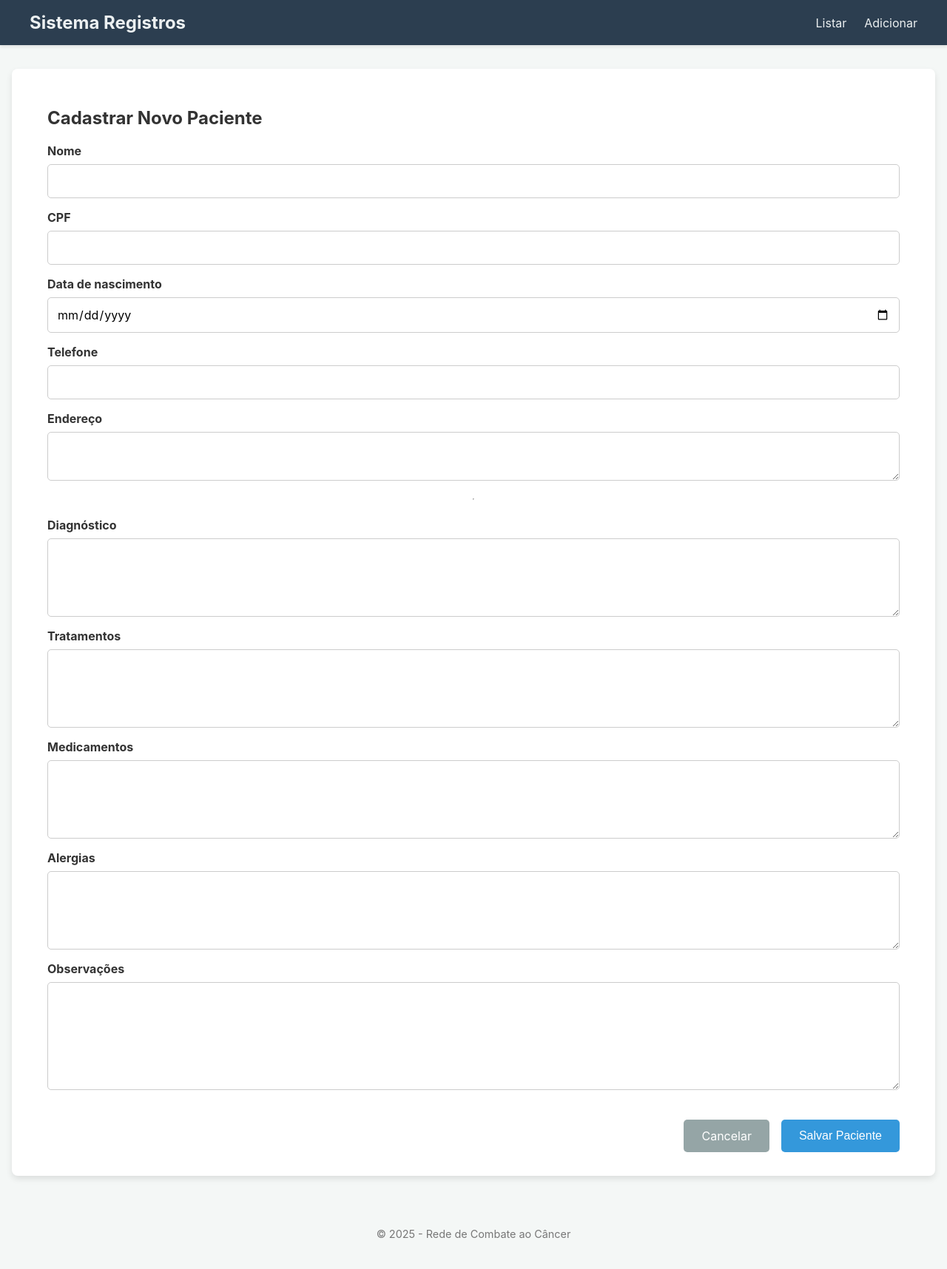
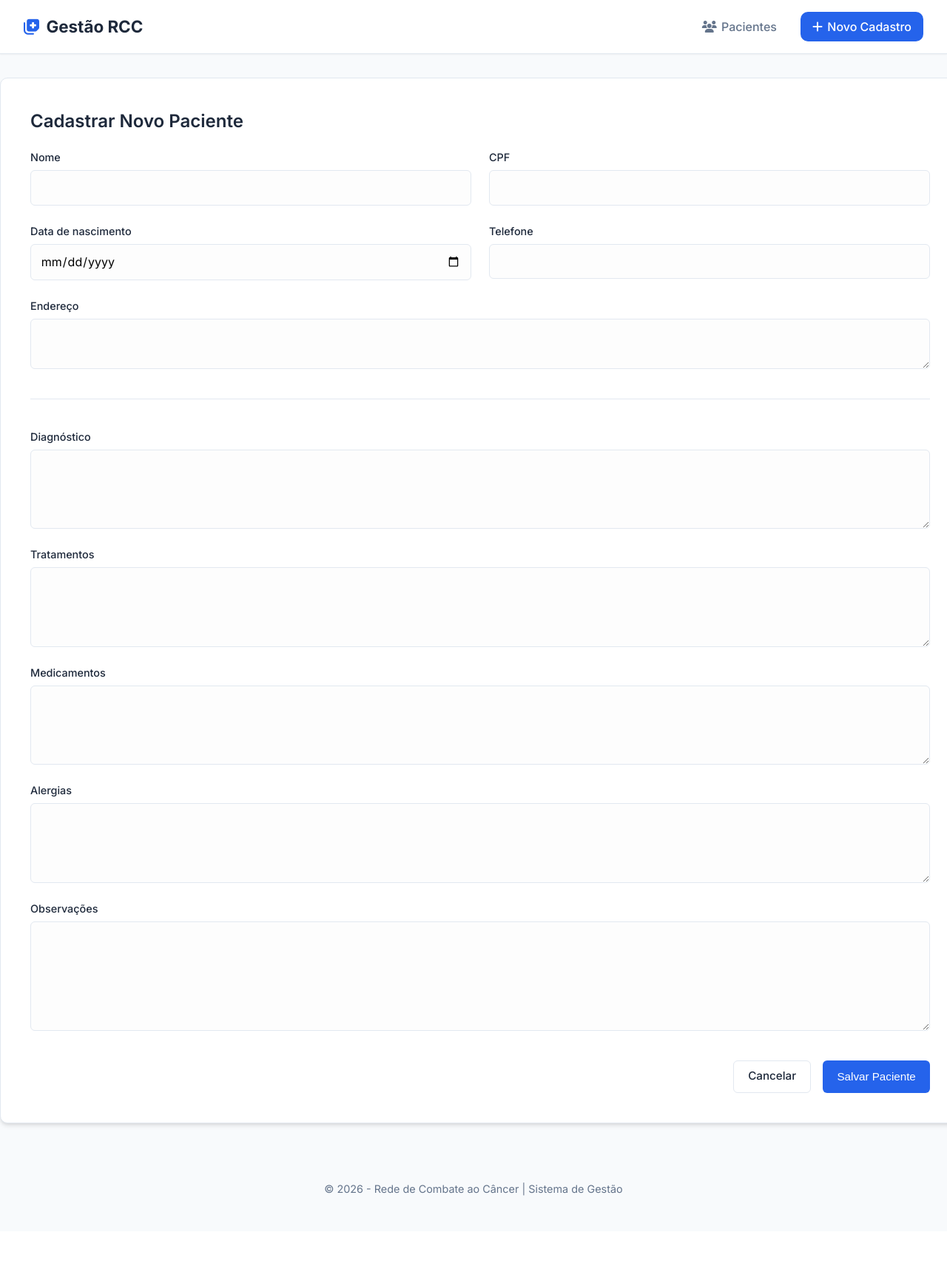
Before and after one commit to caiobraz-cmd/gestao-rcc, a Flask app: page /novo in a window 1280 px wide. Shown: the whole page at 74% size. After the commit the page ends 1617 px from the top, so only its background shows below. Run offline with Flask 3, Linux system fonts and the light colour scheme.

Commit message:
New Visual
Adicionado novo visual para ser agradável e simples de mexer.

Cores mais VIVAS
Edição em Botões (agora são mais limpos e simples de entender a função).
Preparação para continuação/estruturação do programa, codigo mais limpo.

```diff
--- a/static/style.css
+++ b/static/style.css
@@ -1,281 +1,215 @@
-/* Estilos Gerais */
+/* Variáveis de Tema (Minimalista Azul/Branco) */
+:root {
+    --bg-color: #f8fafc;
+    --surface: #ffffff;
+    --text-main: #1e293b;
+    --text-muted: #64748b;
+    --primary-blue: #2563eb;
+    --primary-hover: #1d4ed8;
+    --border-color: #e2e8f0;
+    --danger: #ef4444;
+    --danger-hover: #dc2626;
+    --success: #10b981;
+    --shadow-sm: 0 1px 2px 0 rgba(0, 0, 0, 0.05);
+    --shadow-md: 0 4px 6px -1px rgba(0, 0, 0, 0.1), 0 2px 4px -1px rgba(0, 0, 0, 0.06);
+    --radius: 10px;
+}
+
+/* Reset e Tipografia */
 body {
-    font-family: -apple-system, BlinkMacSystemFont, "Segoe UI", Roboto, "Helvetica Neue", Arial, sans-serif;
+    font-family: 'Inter', sans-serif;
     margin: 0;
-    background-color: #f4f7f6;
-    color: #333;
+    background-color: var(--bg-color);
+    color: var(--text-main);
     display: flex;
     flex-direction: column;
     min-height: 100vh;
+    line-height: 1.5;
 }
 
-.container {
-    flex: 1;
-    width: 90%;
-    max-width: 1600px;
-    margin: 2rem auto;
-    padding: 2rem 3rem;
-    background-color: #fff;
-    border-radius: 8px;
-    box-shadow: 0 4px 8px rgba(0,0,0,0.1);
-}
+h1, h2, h3 { color: var(--text-main); font-weight: 600; margin-top: 0; }
 
-/* Header e Navegação */
+/* Cabeçalho Branco Minimalista */
 header {
-    background-color: #2c3e50;
-    color: #ecf0f1;
+    background-color: var(--surface);
     padding: 1rem 2rem;
-    box-shadow: 0 2px 4px rgba(0,0,0,0.1);
+    box-shadow: var(--shadow-sm);
+    border-bottom: 1px solid var(--border-color);
+    position: sticky;
+    top: 0;
+    z-index: 100;
 }
 
 nav {
     display: flex;
     justify-content: space-between;
     align-items: center;
-    max-width: 1200px;
+    max-width: 1400px;
     margin: 0 auto;
 }
 
 nav .logo {
-    font-size: 1.5rem;
-    font-weight: bold;
-    color: #ecf0f1;
+    font-size: 1.4rem;
+    font-weight: 700;
+    color: var(--text-main);
     text-decoration: none;
+    display: flex;
+    align-items: center;
+    gap: 0.5rem;
 }
 
-nav ul {
-    list-style: none;
-    margin: 0;
-    padding: 0;
+nav ul { list-style: none; margin: 0; padding: 0; display: flex; gap: 2rem; align-items: center; }
+
+nav ul li a {
+    color: var(--text-muted);
+    text-decoration: none;
+    font-weight: 500;
+    transition: color 0.2s;
     display: flex;
-    gap: 1.5rem;
+    align-items: center;
+    gap: 0.4rem;
 }
 
-nav ul li a {
-    color: #ecf0f1;
-    text-decoration: none;
-    font-size: 1rem;
-    transition: color 0.3s;
+nav ul li a:hover { color: var(--primary-blue); }
+
+nav ul li a.nav-btn {
+    background-color: var(--primary-blue);
+    color: white;
+    padding: 0.5rem 1rem;
+    border-radius: var(--radius);
+}
+nav ul li a.nav-btn:hover { background-color: var(--primary-hover); color: white; }
+
+/* Container Principal */
+.container {
+    flex: 1;
+    width: 95%;
+    max-width: 1400px;
+    margin: 2rem auto;
+    padding: 2.5rem;
+    background-color: var(--surface);
+    border-radius: var(--radius);
+    box-shadow: var(--shadow-md);
+    border: 1px solid var(--border-color);
 }
 
-nav ul li a:hover {
-    color: #3498db;
+/* Botões Modernos */
+.btn {
+    padding: 0.6rem 1.2rem;
+    border: none;
+    border-radius: 6px;
+    text-decoration: none;
+    font-size: 0.95rem;
+    font-weight: 500;
+    cursor: pointer;
+    transition: all 0.2s;
+    display: inline-flex;
+    align-items: center;
+    gap: 0.4rem;
 }
 
-/* Botões */
-.btn {
-    padding: 0.75rem 1.5rem;
-    border: none;
-    border-radius: 5px;
-    text-decoration: none;
-    color: white;
-    font-size: 1rem;
-    cursor: pointer;
-    transition: background-color 0.3s, transform 0.2s;
-    display: inline-block;
-}
+.btn-primary { background-color: var(--primary-blue); color: white; }
+.btn-primary:hover { background-color: var(--primary-hover); transform: translateY(-1px); box-shadow: var(--shadow-md); }
 
-.btn:hover {
-    transform: translateY(-2px);
-}
+.btn-secondary { background-color: var(--surface); color: var(--text-main); border: 1px solid var(--border-color); }
+.btn-secondary:hover { background-color: #f1f5f9; border-color: #cbd5e1; }
 
-.btn-primary {
-    background-color: #3498db;
-}
+.btn-danger { background-color: var(--danger); color: white; }
+.btn-danger:hover { background-color: var(--danger-hover); }
 
-.btn-primary:hover {
-    background-color: #2980b9;
-}
-
-.btn-secondary {
-    background-color: #95a5a6;
-}
-
-.btn-secondary:hover {
-    background-color: #7f8c8d;
-}
-
-.btn-danger {
-    background-color: #e74c3c;
-}
-
-.btn-danger:hover {
-    background-color: #c0392b;
-}
-
-/* Header com Ações */
 .header-action {
     display: flex;
     justify-content: space-between;
     align-items: center;
-    margin-bottom: 1.5rem;
+    margin-bottom: 2rem;
+    padding-bottom: 1rem;
+    border-bottom: 1px solid var(--border-color);
 }
 
-/* Tabelas */
+/* Tabelas Limpas */
 table {
     width: 100%;
-    border-collapse: collapse;
+    border-collapse: separate;
+    border-spacing: 0;
     margin-top: 1rem;
 }
 
 th, td {
-    padding: 1rem;
+    padding: 1.2rem 1rem;
     text-align: left;
-    border-bottom: 1px solid #ddd;
+    border-bottom: 1px solid var(--border-color);
 }
 
 th {
-    background-color: #ecf0f1;
-    font-weight: bold;
+    background-color: #f8fafc;
+    color: var(--text-muted);
+    font-weight: 600;
+    font-size: 0.85rem;
+    text-transform: uppercase;
+    letter-spacing: 0.5px;
 }
 
-td.acoes {
-    display: flex;
-    gap: 0.5rem;
-    align-items: center;
-}
+tr:hover td { background-color: #f1f5f9; }
 
 /* Formulários */
-.form-card {
-    display: flex;
-    flex-direction: column;
-    gap: 1rem;
-}
+.form-card { display: grid; grid-template-columns: 1fr 1fr; gap: 1.5rem; }
+.form-card hr { grid-column: 1 / -1; width: 100%; border: 0; border-top: 1px solid var(--border-color); margin: 1rem 0; }
+.form-group.full-width { grid-column: 1 / -1; }
 
-.form-group {
-    display: flex;
-    flex-direction: column;
-}
-
-.form-group label {
-    margin-bottom: 0.5rem;
-    font-weight: bold;
-}
+.form-group { display: flex; flex-direction: column; }
+.form-group label { margin-bottom: 0.4rem; font-weight: 500; color: var(--text-main); font-size: 0.9rem; }
 
 .form-group input,
 .form-group textarea {
-    padding: 0.75rem;
-    border: 1px solid #ccc;
-    border-radius: 5px;
+    padding: 0.8rem;
+    border: 1px solid var(--border-color);
+    border-radius: 6px;
     font-size: 1rem;
     font-family: inherit;
-    resize: vertical;
+    background-color: #fdfdfd;
+    transition: all 0.2s;
 }
 
-.form-group small {
-    color: #777;
-    font-size: 0.875rem;
-    margin-top: 0.25rem;
+.form-group input:focus,
+.form-group textarea:focus {
+    outline: none;
+    border-color: var(--primary-blue);
+    box-shadow: 0 0 0 3px rgba(37, 99, 235, 0.1);
+    background-color: var(--surface);
 }
 
-.form-actions {
-    display: flex;
-    justify-content: flex-end;
-    gap: 1rem;
-    margin-top: 1.5rem;
-}
+.form-actions { grid-column: 1 / -1; display: flex; justify-content: flex-end; gap: 1rem; margin-top: 1rem; }
 
-/* Alertas */
-.alert {
-    padding: 1rem;
-    margin-bottom: 1rem;
-    border-radius: 5px;
-    font-weight: 500;
-}
-
-.alert-success {
-    background-color: #d4edda;
-    color: #155724;
-    border: 1px solid #c3e6cb;
-}
-
-.alert-danger {
-    background-color: #f8d7da;
-    color: #721c24;
-    border: 1px solid #f5c6cb;
-}
-
-.alert-warning {
-    background-color: #fff3cd;
-    color: #856404;
-    border: 1px solid #ffeaa7;
-}
-
-.alert-info {
-    background-color: #d1ecf1;
-    color: #0c5460;
-    border: 1px solid #bee5eb;
-}
-
-/* Detalhes */
-.detalhes-card {
+/* Detalhes e Cards Internos */
+.info-grid {
+    display: grid;
+    grid-template-columns: repeat(auto-fill, minmax(250px, 1fr));
+    gap: 1.5rem;
+    background-color: #f8fafc;
+    padding: 1.5rem;
+    border-radius: var(--radius);
+    border: 1px solid var(--border-color);
     margin-bottom: 2rem;
 }
 
-.detalhes-card h3 {
-    color: #2c3e50;
-    margin-bottom: 1rem;
-    padding-bottom: 0.5rem;
-    border-bottom: 2px solid #3498db;
+.info-item strong { color: var(--text-muted); font-size: 0.85rem; text-transform: uppercase; display: block; margin-bottom: 0.3rem; }
+.info-item p, .info-item span { font-size: 1.05rem; color: var(--text-main); margin: 0; font-weight: 500;}
+
+/* Status Badges */
+.badge {
+    padding: 0.3rem 0.8rem;
+    border-radius: 20px;
+    font-size: 0.85rem;
+    font-weight: 600;
 }
+.badge-active { background-color: #dcfce7; color: #166534; }
+.badge-death { background-color: #fee2e2; color: #991b1b; }
 
-.info-grid {
-    display: grid;
-    grid-template-columns: repeat(auto-fit, minmax(250px, 1fr));
-    gap: 1rem;
-    margin-bottom: 2rem;
-}
-
-.info-section {
-    display: flex;
-    flex-direction: column;
-    gap: 1rem;
-}
-
-.info-item {
-    padding: 0.5rem 0;
-}
-
-.info-item strong {
-    color: #2c3e50;
-    display: block;
-    margin-bottom: 0.25rem;
-}
-
-.info-item p {
-    margin: 0;
-    color: #555;
-    white-space: pre-wrap;
-}
+/* Alertas Flash */
+.flash-messages { margin-bottom: 2rem; }
+.alert { padding: 1rem 1.5rem; border-radius: 8px; font-weight: 500; display: flex; align-items: center; gap: 0.8rem; margin-bottom: 1rem; }
+.alert-success { background-color: #ecfdf5; color: #065f46; border: 1px solid #a7f3d0; }
+.alert-danger { background-color: #fef2f2; color: #991b1b; border: 1px solid #fecaca; }
 
 /* Footer */
-footer {
-    text-align: center;
-    padding: 1.5rem;
-    margin-top: auto;
-    color: #777;
-    font-size: 0.9rem;
-    background-color: #f4f7f6;
-}
-
-/* Responsividade */
-@media (max-width: 768px) {
-    .container {
-        width: 95%;
-        padding: 1rem;
-    }
-
-    .header-action {
-        flex-direction: column;
-        align-items: flex-start;
-        gap: 1rem;
-    }
-
-    td.acoes {
-        flex-direction: column;
-    }
-
-    .info-grid {
-        grid-template-columns: 1fr;
-    }
-}
+footer { text-align: center; padding: 2rem; color: var(--text-muted); font-size: 0.9rem; margin-top: auto; }
--- a/templates/base.html
+++ b/templates/base.html
@@ -1,40 +1,48 @@
 <!DOCTYPE html>
 <html lang="pt-br">
-
 <head>
     <meta charset="UTF-8">
     <meta name="viewport" content="width=device-width, initial-scale=1.0">
-    <title>{{ titulo }} - Gestão de Pessoas</title>
+    <title>{{ titulo }} - Gestão RCC</title>
+
+    <link rel="preconnect" href="https://fonts.googleapis.com">
+    <link rel="preconnect" href="https://fonts.gstatic.com" crossorigin>
+    <link href="https://fonts.googleapis.com/css2?family=Inter:wght@300;400;500;600;700&display=swap" rel="stylesheet">
+
+    <link rel="stylesheet" href="https://cdnjs.cloudflare.com/ajax/libs/font-awesome/6.4.0/css/all.min.css">
+
     <link rel="stylesheet" href="{{ url_for('static', filename='style.css') }}">
 </head>
-
 <body>
     <header>
         <nav>
-            <a href="{{ url_for('pessoa_bp.listar') }}" class="logo">Sistema Registros</a>
+            <a href="{{ url_for('pessoa_bp.listar') }}" class="logo">
+                <i class="fa-solid fa-notes-medical" style="color: #2563eb;"></i> Gestão RCC
+            </a>
             <ul>
-                <li><a href="{{ url_for('pessoa_bp.listar') }}">Listar</a></li>
-                <li><a href="{{ url_for('pessoa_bp.novo') }}">Adicionar</a></li>
+                <li><a href="{{ url_for('pessoa_bp.listar') }}"><i class="fa-solid fa-users"></i> Pacientes</a></li>
+                <li><a href="{{ url_for('pessoa_bp.novo') }}" class="nav-btn"><i class="fa-solid fa-plus"></i> Novo Cadastro</a></li>
             </ul>
         </nav>
     </header>
     <main class="container">
-        <!-- Mensagens Flash -->
         {% with messages = get_flashed_messages(with_categories=true) %}
             {% if messages %}
+                <div class="flash-messages">
                 {% for category, message in messages %}
-                    <div class="alert alert-{{ category }}" role="alert">
+                    <div class="alert alert-{{ category }}">
+                        <i class="fa-solid {% if category == 'success' %}fa-check-circle{% elif category == 'danger' %}fa-circle-exclamation{% else %}fa-info-circle{% endif %}"></i>
                         {{ message }}
                     </div>
                 {% endfor %}
+                </div>
             {% endif %}
         {% endwith %}
 
         {% block conteudo %}{% endblock %}
     </main>
     <footer>
-        <p>&copy; 2025 - Rede de Combate ao Câncer</p>
+        <p>&copy; 2026 - Rede de Combate ao Câncer | Sistema de Gestão</p>
     </footer>
 </body>
-
 </html>
--- a/templates/novo.html
+++ b/templates/novo.html
@@ -20,30 +20,30 @@
             <label for="num_telefone">Telefone</label>
             <input type="tel" id="num_telefone" name="num_telefone">
         </div>
-        <div class="form-group">
+        <div class="form-group full-width">
             <label for="char_endereco">Endereço</label>
             <textarea id="char_endereco" name="char_endereco"></textarea>
         </div>
 
         <hr>
 
-        <div class="form-group">
+        <div class="form-group full-width">
             <label for="char_diagnostico">Diagnóstico</label>
             <textarea id="char_diagnostico" name="char_diagnostico" rows="4"></textarea>
         </div>
-        <div class="form-group">
+        <div class="form-group full-width">
             <label for="char_tratamento">Tratamentos</label>
             <textarea id="char_tratamento" name="char_tratamento" rows="4"></textarea>
         </div>
-        <div class="form-group">
+        <div class="form-group full-width">
             <label for="char_medicamento">Medicamentos</label>
             <textarea id="char_medicamento" name="char_medicamento" rows="4"></textarea>
         </div>
-        <div class="form-group">
+        <div class="form-group full-width">
             <label for="char_alergia">Alergias</label>
             <textarea id="char_alergia" name="char_alergia" rows="4"></textarea>
         </div>
-        <div class="form-group">
+        <div class="form-group full-width">
             <label for="char_observacoes">Observações</label>
             <textarea id="char_observacoes" name="char_observacoes" rows="6"></textarea>
         </div>
```
Also changed, not shown: templates/detalhes.html (+6 -7 lines), templates/editar.html (+7 -7 lines), templates/listar.html (+15 -7 lines).
